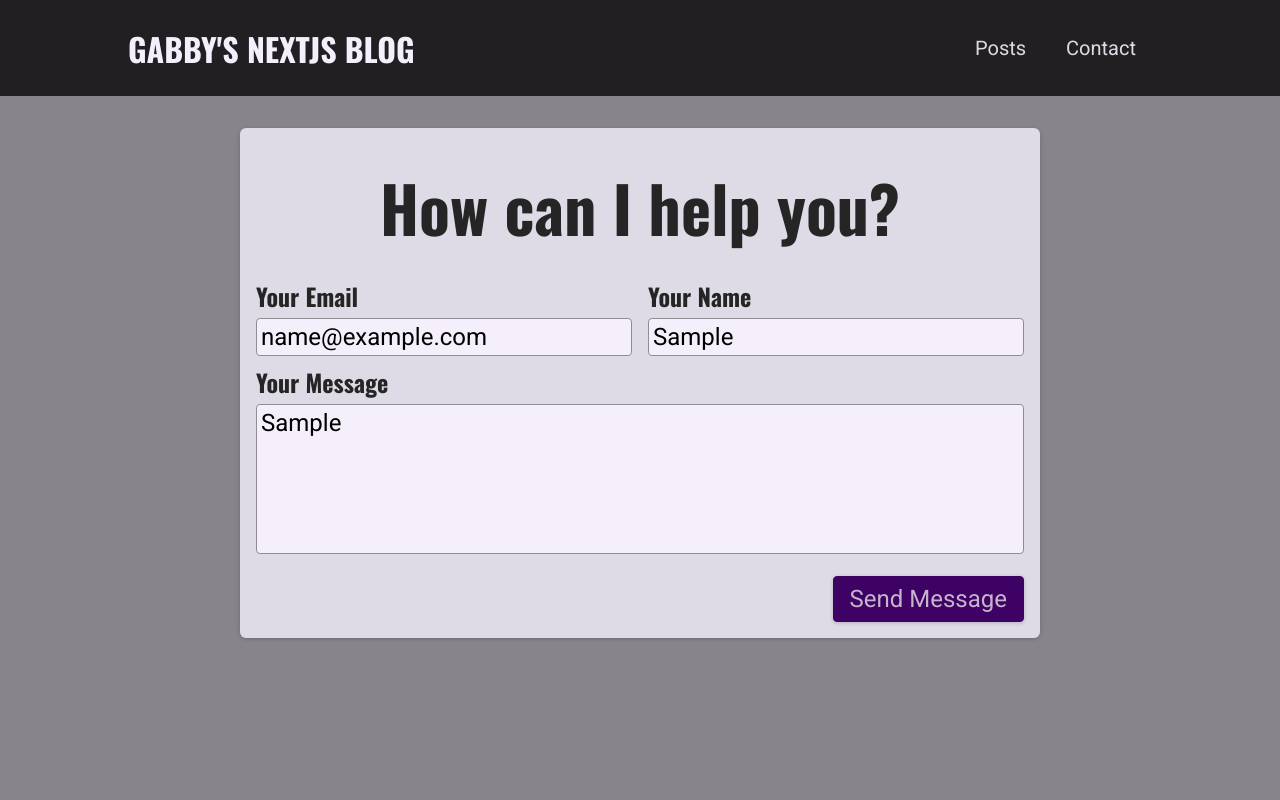
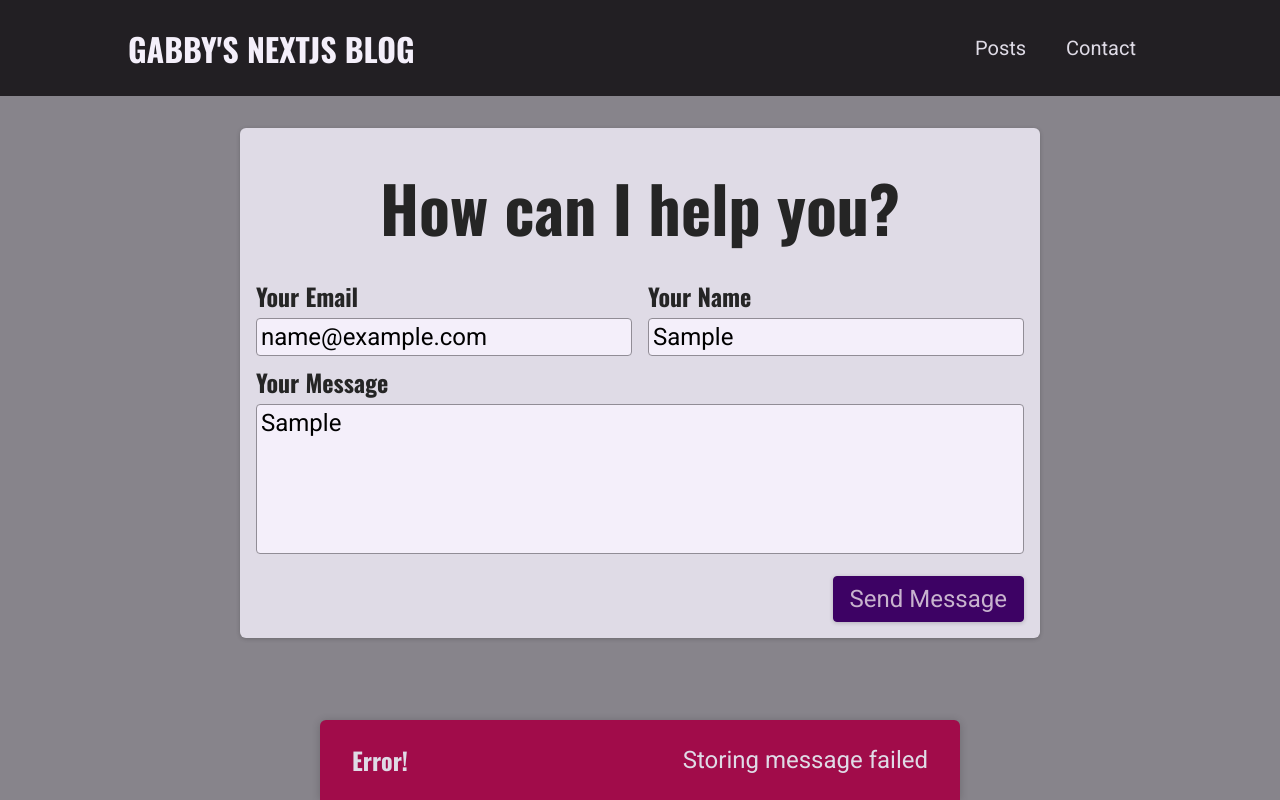
Before and after one commit to jtan-aps/NextJS-Lessons, a Next.js app: page /contact in a window 1280 px wide. Both pictures are taken after typing "name@example.com", "Sample", "Sample" into the empty fields and a click on the button "Send Message". Built offline with nearby package versions, Linux system fonts and the light colour scheme; no server answers; the database is empty.

Commit message:
Completed Lesson 201

```diff
--- a/components/contact/contact-form.js
+++ b/components/contact/contact-form.js
@@ -1,28 +1,89 @@
-import { useState } from "react";
+import { useState, useEffect } from "react";
 import classes from "./contact-form.module.css";
+import Notification from "../ui/notification";
+
+async function sendContactData(contactDetails) {
+  const response = await fetch("/api/contact", {
+    method: "POST",
+    body: JSON.stringify(contactDetails),
+    headers: {
+      "Content-Type": "application/json",
+    },
+  });
+
+  const data = await response.json();
+
+  if (!response.ok) {
+    throw new Error(data.message || "Something went wrong!");
+  }
+}
 
 function ContactForm() {
   const [enteredEmail, setEnteredEmail] = useState("");
   const [enteredName, setEnteredName] = useState("");
   const [enteredMessage, setEnteredMessage] = useState("");
+  const [requestStatus, setRequestStatus] = useState(); // pending, success, or error
+  const [requestError, setRequestError] = useState();
 
-  function sendMessageHandler(event) {
+  useEffect(() => {
+    if (requestStatus === "success" || requestStatus === "error") {
+      const timer = setTimeout(() => {
+        setRequestStatus(null);
+        setRequestError(null);
+      }, 3000);
+
+      return () => clearTimeout(timer);
+    }
+  }, [requestStatus]);
+
+  async function sendMessageHandler(event) {
     event.preventDefault();
 
     // Add client-side validation here
     //
 
-    fetch("/api/contact", {
-      method: "POST",
-      body: JSON.stringify({
+    setRequestStatus("pending");
+
+    try {
+      await sendContactData({
         email: enteredEmail,
         name: enteredName,
         message: enteredMessage,
-      }),
-      headers: {
-        "Content-Type": "application/json",
-      },
-    });
+      });
+      setRequestStatus("success");
+      setEnteredEmail('');
+      setEnteredMessage('');
+      setEnteredName('');
+    } catch (error) {
+      setRequestError(error.message);
+      setRequestStatus("error");
+    }
+  }
+
+  let notificationData;
+
+  if (requestStatus === "pending") {
+    notificationData = {
+      status: "pending",
+      title: "Sending message...",
+      message: "Your message is being sent.",
+    };
+  }
+
+  if (requestStatus === "success") {
+    notificationData = {
+      status: "success",
+      title: "Message Sent!",
+      message: "Your message has been sent!",
+    };
+  }
+
+  if (requestStatus === "error") {
+    notificationData = {
+      status: "error",
+      title: "Error!",
+      message: requestError,
+    };
   }
 
   return (
@@ -65,6 +126,13 @@
           <button>Send Message</button>
         </div>
       </form>
+      {notificationData && (
+        <Notification
+          status={notificationData.status}
+          title={notificationData.title}
+          message={notificationData.message}
+        />
+      )}
     </section>
   );
 }
--- /dev/null
+++ b/components/ui/notification.js
@@ -0,0 +1,28 @@
+import ReactDOM from 'react-dom';
+
+import classes from './notification.module.css';
+
+function Notification(props) {
+  const { title, message, status } = props;
+
+  let statusClasses = '';
+
+  if (status === 'success') {
+    statusClasses = classes.success;
+  }
+
+  if (status === 'error') {
+    statusClasses = classes.error;
+  }
+
+  const cssClasses = `${classes.notification} ${statusClasses}`;
+
+  return (
+    <div className={cssClasses}>
+      <h2>{title}</h2>
+      <p>{message}</p>
+    </div>
+  );
+}
+
+export default Notification;
--- /dev/null
+++ b/components/ui/notification.module.css
@@ -0,0 +1,43 @@
+.notification {
+  display: flex;
+  justify-content: space-between;
+  align-items: center;
+  color: var(--color-grey-100);
+  background-color: var(--color-grey-800);
+  padding: 0 var(--size-8);
+  box-shadow: 0 1px 8px rgba(0, 0, 0, 0.2);
+  position: fixed;
+  height: 5rem;
+  bottom: 0;
+  width: 100%;
+  left: 0;
+  border-top-right-radius: 0;
+  border-top-left-radius: 0;
+}
+
+.notification h2 {
+  font-size: var(--size-6);
+  margin: 0;
+}
+
+.notification p {
+  margin: 0;
+}
+
+.success {
+  background-color: var(--color-success-500);
+  color: var(--color-grey-800);
+}
+
+.error {
+  background-color: var(--color-error-500);
+}
+
+@media (min-width: 768px) {
+  .notification {
+    width: 40rem;
+    left: calc(50% - 20rem);
+    border-top-right-radius: 6px;
+    border-top-left-radius: 6px;
+  }
+}
```
